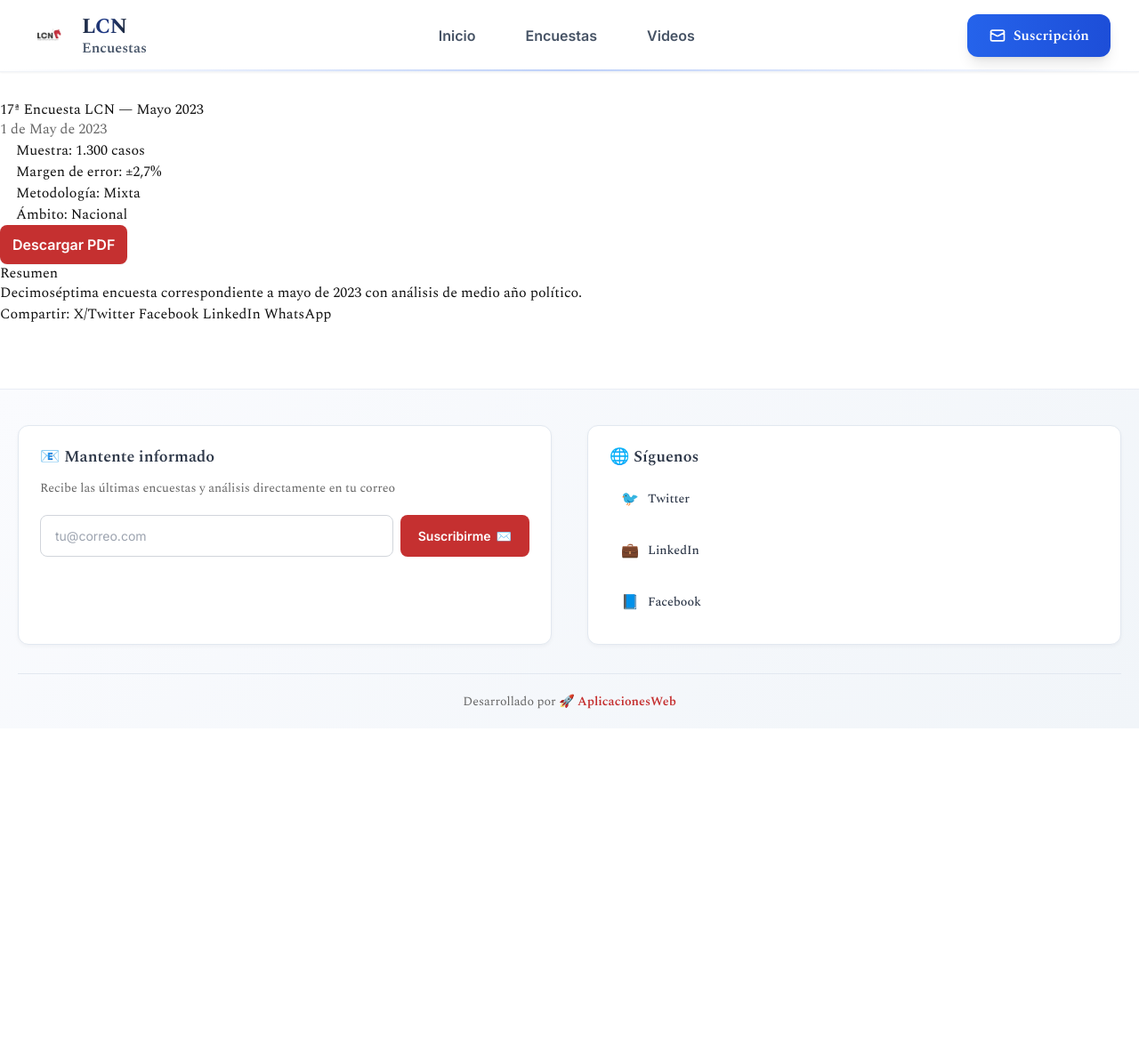
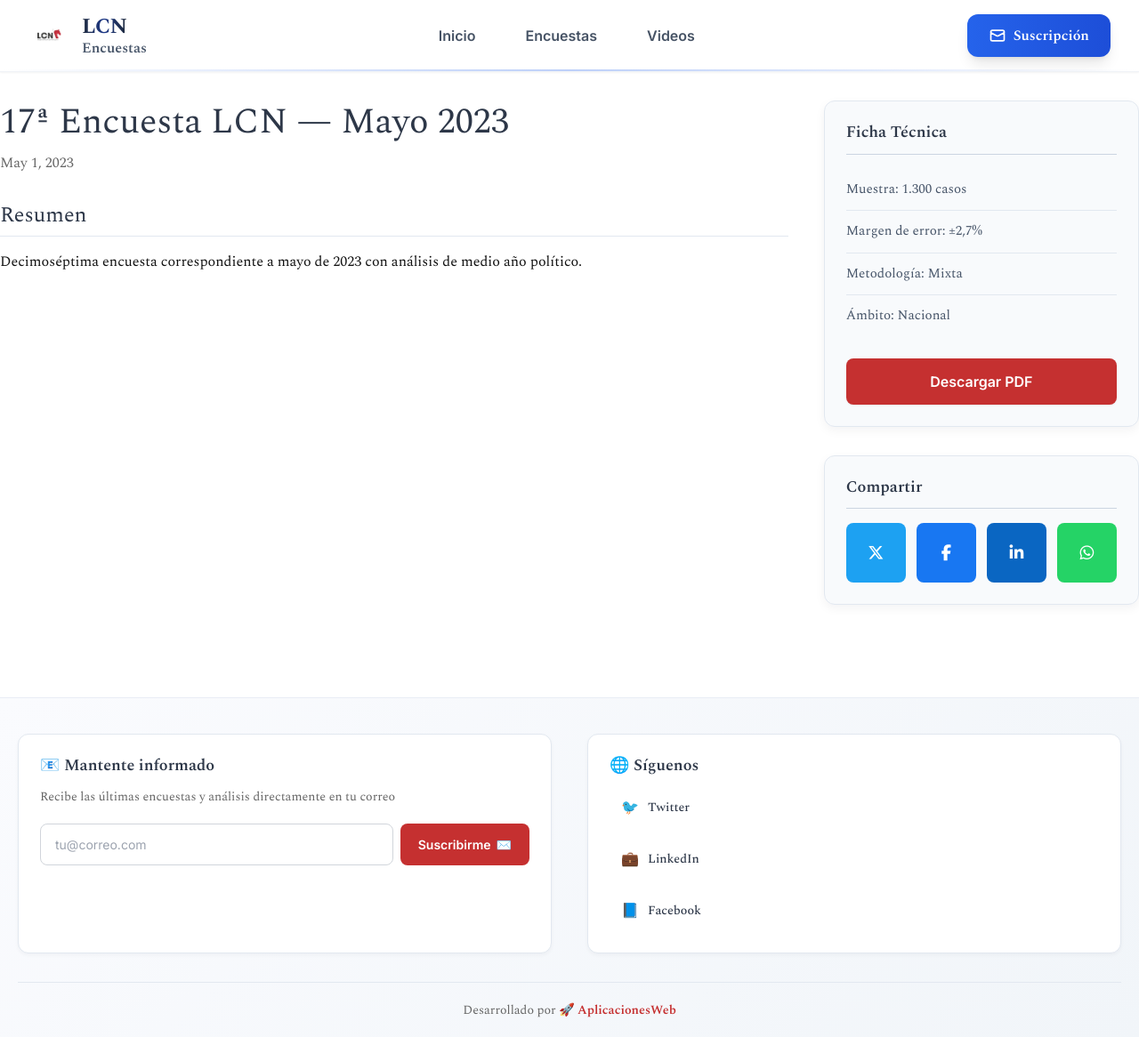
Before and after one commit to JuanJorquerAI/encuesta-lcn, a Jekyll site: the page built from _encuestas/2023-05-01-encuesta-17.md, in a window 1280 px wide and 1166 px high. Shown: the whole window at 89% size. Built offline with Jekyll 4.4.1, drawn with Linux system fonts in a browser that asks for light colours; nearby versions of some CDN libraries.

Commit message:
feat: rediseño de la página de detalle de encuestas con sidebar y botones de compartir mejorados

```diff
--- a/_includes/share.html
+++ b/_includes/share.html
@@ -1,9 +1,16 @@
 {% assign share_url = page.url | absolute_url %}
 {% assign share_title = page.title | uri_escape %}
-<div class="share">
-  <span>Compartir:</span>
-  <a href="https://twitter.com/intent/tweet?url={{ share_url }}&text={{ share_title }}" target="_blank" rel="noopener">X/Twitter</a>
-  <a href="https://www.facebook.com/sharer/sharer.php?u={{ share_url }}" target="_blank" rel="noopener">Facebook</a>
-  <a href="https://www.linkedin.com/sharing/share-offsite/?url={{ share_url }}" target="_blank" rel="noopener">LinkedIn</a>
-  <a href="https://api.whatsapp.com/send?text={{ share_title }}%20{{ share_url }}" target="_blank" rel="noopener">WhatsApp</a>
+<div class="share-buttons">
+  <a href="https://twitter.com/intent/tweet?url={{ share_url }}&text={{ share_title }}" class="share-btn twitter" target="_blank" rel="noopener" aria-label="Compartir en X/Twitter">
+    <i class="fa-brands fa-x-twitter"></i>
+  </a>
+  <a href="https://www.facebook.com/sharer/sharer.php?u={{ share_url }}" class="share-btn facebook" target="_blank" rel="noopener" aria-label="Compartir en Facebook">
+    <i class="fa-brands fa-facebook-f"></i>
+  </a>
+  <a href="https://www.linkedin.com/sharing/share-offsite/?url={{ share_url }}" class="share-btn linkedin" target="_blank" rel="noopener" aria-label="Compartir en LinkedIn">
+    <i class="fa-brands fa-linkedin-in"></i>
+  </a>
+  <a href="https://api.whatsapp.com/send?text={{ share_title }}%20{{ share_url }}" class="share-btn whatsapp" target="_blank" rel="noopener" aria-label="Compartir en WhatsApp">
+    <i class="fa-brands fa-whatsapp"></i>
+  </a>
 </div>
--- a/_layouts/default.html
+++ b/_layouts/default.html
@@ -26,7 +26,8 @@
     }
   </script>
   <script src="https://cdn.tailwindcss.com"></script>
-  <link rel="stylesheet" href="{{ "/assets/css/main.css" | relative_url }}">
+  <link rel="stylesheet" href="{{ "/assets/css/main.css" | relative_url }}?v={{ site.time | date: '%s' }}">
+  <link rel="stylesheet" href="https://cdnjs.cloudflare.com/ajax/libs/font-awesome/6.5.1/css/all.min.css" integrity="sha512-DTOQO9RWCH3ppGqcWaEA1BIZOC6xxalwEsw9c2QQeAIftl+Vegovlnee1c9QX4TctnWMn13TZye+giMm8e2LwA==" crossorigin="anonymous" referrerpolicy="no-referrer" />
   {% seo %}
 </head>
 <body>
--- a/_layouts/encuesta.html
+++ b/_layouts/encuesta.html
@@ -1,29 +1,23 @@
 ---
 layout: default
 ---
-<article class="section container">
-  <header class="encuesta-header">
+<article class="section container encuesta-detail">
+  <div class="encuesta-detail-body">
+    <div class="encuesta-main-content">
+      <div class="encuesta-detail-header">
         <h1>{{ page.title }}</h1>
-    <p class="muted">{{ page.date | date: "%-d de %B de %Y" }}</p>
-    {% if page.atributos %}
-      <ul class="atributos">
-        {% for a in page.atributos %}<li>{{ a }}</li>{% endfor %}
-      </ul>
-    {% endif %}
-    {% if page.pdf_url %}
-      <p><a class="btn" href="{{ page.pdf_url | relative_url }}" target="_blank" rel="noopener">Descargar PDF</a></p>
-    {% endif %}
-  </header>
+        <p class="muted">{{ page.date | date: "%B %-d, %Y" }}</p>
+      </div>
 
       {% if page.resumen %}
-    <section>
+        <section class="encuesta-summary">
           <h2>Resumen</h2>
           <p>{{ page.resumen }}</p>
         </section>
       {% endif %}
 
       {% if page.youtube_ids %}
-    <section>
+        <section class="encuesta-videos">
           <h2>Videos relacionados</h2>
           <div class="grid-videos">
             {% for id in page.youtube_ids %}
@@ -32,6 +26,27 @@ layout: default
           </div>
         </section>
       {% endif %}
+    </div>
 
+    <aside class="encuesta-sidebar">
+      {% if page.atributos or page.pdf_url %}
+        <div class="card">
+          <h3>Ficha Técnica</h3>
+          {% if page.atributos %}
+            <ul class="atributos">
+              {% for a in page.atributos %}<li>{{ a }}</li>{% endfor %}
+            </ul>
+          {% endif %}
+          {% if page.pdf_url %}
+            <a class="btn btn-primary" href="{{ page.pdf_url | relative_url }}" target="_blank" rel="noopener">Descargar PDF</a>
+          {% endif %}
+        </div>
+      {% endif %}
+
+      <div class="card share-card">
+        <h3>Compartir</h3>
         {% include share.html %}
+      </div>
+    </aside>
+  </div>
 </article>
--- a/assets/css/main.css
+++ b/assets/css/main.css
@@ -413,3 +413,121 @@ a:focus{outline:2px solid #c8d7ff;outline-offset:2px;border-radius:4px}
 @media (min-width: 1200px){
   .container{max-width:1240px}
 }
+
+/* Estilos para la página de detalle de la encuesta */
+.encuesta-detail .encuesta-detail-body {
+  display: grid;
+  grid-template-columns: 1fr;
+  gap: 2.5rem;
+}
+
+@media (min-width: 992px) {
+  .encuesta-detail .encuesta-detail-body {
+    grid-template-columns: minmax(0, 2.5fr) minmax(0, 1fr);
+  }
+}
+
+.encuesta-detail .encuesta-main-content .encuesta-detail-header h1 {
+  font-size: clamp(28px, 4vw, 40px);
+  color: var(--secondary);
+  margin-bottom: 0.5rem;
+}
+
+.encuesta-detail .encuesta-main-content .encuesta-detail-header p.muted {
+  margin-bottom: 2rem;
+}
+
+.encuesta-detail .encuesta-main-content h2 {
+  font-size: 24px;
+  color: var(--secondary);
+  margin-bottom: 1rem;
+  padding-bottom: 0.5rem;
+  border-bottom: 1px solid #e2e8f0;
+}
+
+.encuesta-detail .encuesta-sidebar .card {
+  background: #f8fafc;
+  border: 1px solid #e2e8f0;
+  border-radius: 12px;
+  padding: 1.5rem;
+  margin-bottom: 2rem;
+  box-shadow: 0 4px 12px rgba(15, 23, 42, 0.05);
+  position: sticky;
+  top: 2rem;
+}
+
+.encuesta-detail .encuesta-sidebar .card h3 {
+  margin-top: 0;
+  font-size: 18px;
+  font-weight: 600;
+  color: var(--secondary);
+  border-bottom: 1px solid #cbd5e1;
+  padding-bottom: 0.75rem;
+  margin-bottom: 1rem;
+}
+
+.encuesta-detail .encuesta-sidebar .atributos {
+  list-style: none;
+  padding: 0;
+  margin: 0 0 1.5rem 0;
+  font-size: 15px;
+  color: #475569;
+}
+
+.encuesta-detail .encuesta-sidebar .atributos li {
+  padding: 0.75rem 0;
+  border-bottom: 1px solid #e2e8f0;
+  display: flex;
+  justify-content: space-between;
+  align-items: center;
+}
+
+.encuesta-detail .encuesta-sidebar .atributos li:last-child {
+  border-bottom: none;
+}
+
+.encuesta-detail .encuesta-sidebar .btn-primary {
+  display: block;
+  width: 100%;
+  text-align: center;
+  background: var(--primary);
+  color: white;
+  padding: 14px;
+  border-radius: 8px;
+  text-decoration: none;
+  font-weight: 600;
+  transition: background-color 0.2s;
+}
+
+.encuesta-detail .encuesta-sidebar .btn-primary:hover {
+  background: #b91c1c;
+}
+
+.encuesta-detail .share-card .share-buttons {
+  display: grid;
+  grid-template-columns: repeat(4, 1fr);
+  gap: 0.75rem;
+}
+
+.encuesta-detail .share-card .share-btn {
+  display: inline-flex;
+  align-items: center;
+  justify-content: center;
+  width: 100%;
+  aspect-ratio: 1 / 1;
+  border-radius: 8px;
+  color: white;
+  font-size: 18px;
+  text-decoration: none;
+  transition: transform 0.2s, opacity 0.2s;
+}
+
+.encuesta-detail .share-card .share-btn:hover {
+  transform: translateY(-2px);
+  opacity: 0.9;
+}
+
+.share-btn.twitter { background-color: #1DA1F2; }
+.share-btn.facebook { background-color: #1877F2; }
+.share-btn.linkedin { background-color: #0A66C2; }
+.share-btn.whatsapp { background-color: #25D366; }
```
Also changed, not shown: Gemfile.lock (added), 1 other file. Lines whose indentation alone changed are shown as unchanged.
